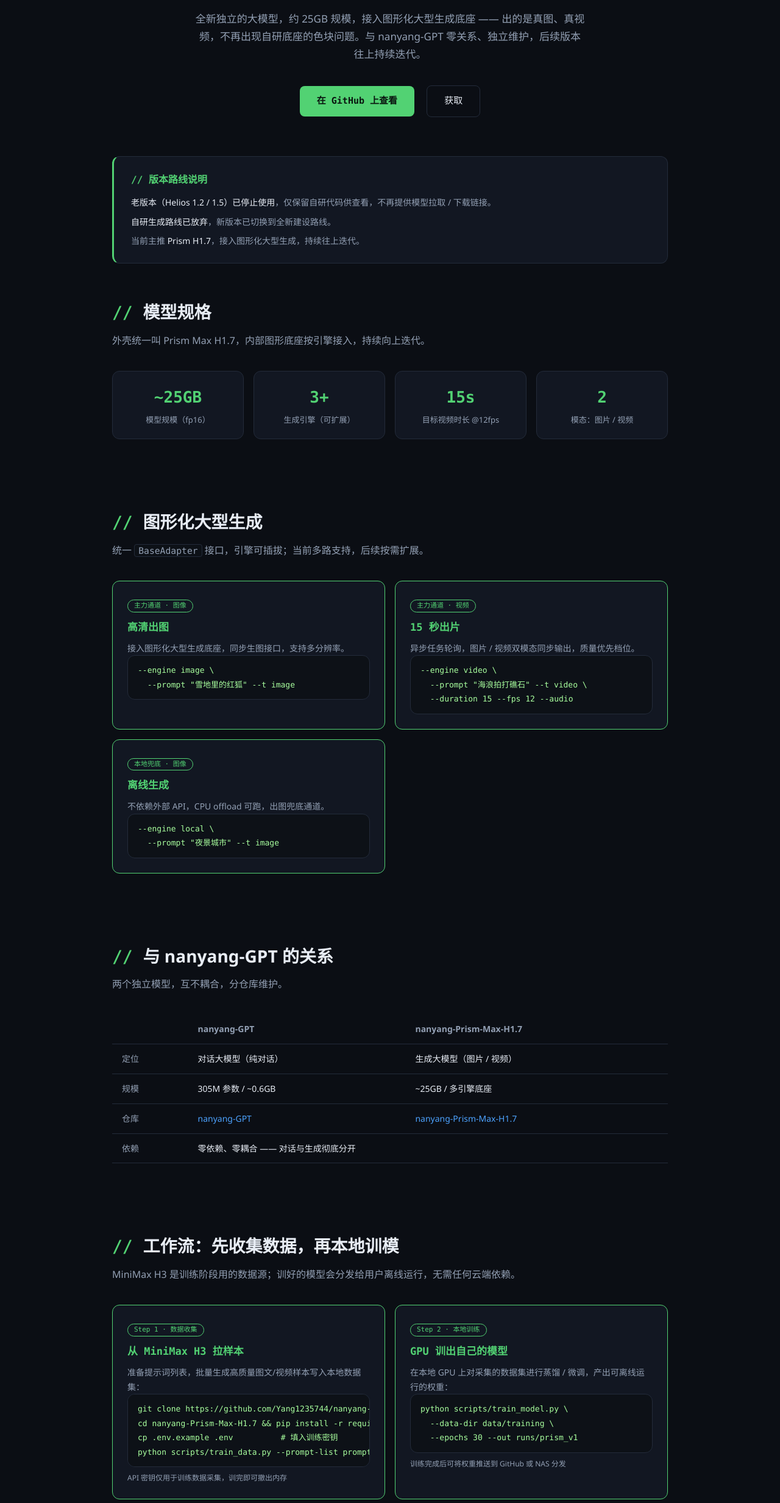
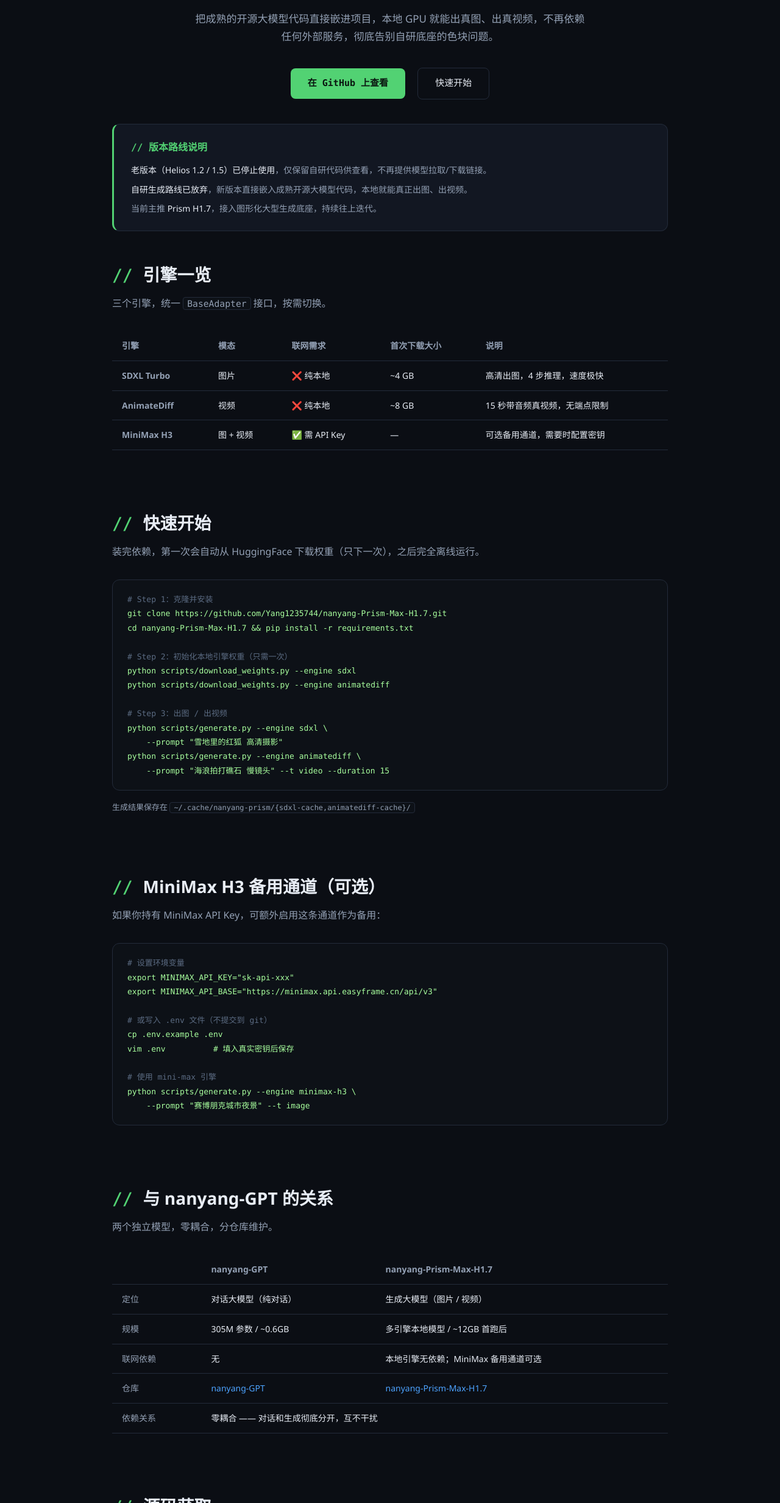
Before and after one commit to Yang1235744/nanyang-Helios1.2, a plain HTML site: page prism.html in a window 1280 px wide. Shown: the part 336-2800 px from the top of the page at 61% size. Drawn offline with Linux system fonts and the light colour scheme.

Commit message:
prism: 改为真实本地推理方向——SDXL Turbo+AnimateDiff离线真生成，API仅作可选备用通道

```diff
--- a/prism.html
+++ b/prism.html
@@ -3,92 +3,74 @@
 <head>
 <meta charset="UTF-8">
 <meta name="viewport" content="width=device-width, initial-scale=1.0">
-<title>nanyang-Prism-Max-H1.7 — 接入图形化大型生成</title>
-<meta name="description" content="nanyang-Prism-Max-H1.7：约 25GB 独立生成大模型，接入图形化大型生成底座，图片 / 视频真出片。与 nanyang-GPT 完全无关、独立维护。">
+<title>nanyang-Prism-Max-H1.7 — 接入图形化大型生成（本地离线运行）</title>
+<meta name="description" content="nanyang-Prism-Max-H1.7：嵌入成熟开源大模型代码的图像/视频生成底座，本地 GPU 即可跑，无需云端 API。与 nanyang-GPT 完全独立。">
 <style>
-  :root {
-    --bg: #0b0e14; --panel: #121722; --line: #232b3a;
-    --text: #e8edf5; --dim: #93a0b4; --accent: #52d273; --accent2: #4da3ff;
-    --mono: "Cascadia Code", "JetBrains Mono", Consolas, monospace;
-  }
-  * { margin: 0; padding: 0; box-sizing: border-box; }
-  body { background: var(--bg); color: var(--text); font-family: "Segoe UI", "Microsoft YaHei", system-ui, sans-serif; line-height: 1.7; }
-  a { color: var(--accent2); text-decoration: none; }
-  a:hover { text-decoration: underline; }
-  .wrap { max-width: 960px; margin: 0 auto; padding: 0 24px; }
+  :root { --bg:#0b0e14; --panel:#121722; --line:#232b3a; --text:#e8edf5; --dim:#93a0b4; --accent:#52d273; --accent2:#4da3ff; --mono:"Cascadia Code","JetBrains Mono",Consolas,monospace; }
+  * { margin:0; padding:0; box-sizing:border-box; }
+  body { background:var(--bg); color:var(--text); font-family:"Segoe UI","Microsoft YaHei",system-ui,sans-serif; line-height:1.7; }
+  a { color:var(--accent2); text-decoration:none; } a:hover { text-decoration:underline; }
+  .wrap { max-width:960px; margin:0 auto; padding:0 24px; }
 
-  header { border-bottom: 1px solid var(--line); position: sticky; top: 0; background: rgba(11,14,20,.92); backdrop-filter: blur(8px); z-index: 10; }
-  .top-row { display: flex; justify-content: space-between; align-items: center; height: 52px; }
-  .logo { font-family: var(--mono); font-weight: 700; font-size: 18px; }
-  .logo em { color: var(--accent); font-style: normal; }
-  .nav2 { display: flex; gap: 10px; padding: 4px 0 14px; overflow-x: auto; scroll-behavior: smooth;
-    -ms-overflow-style: none; scrollbar-width: none; }
-  .nav2::-webkit-scrollbar { display: none; }
-  .nav2 a { flex: 0 0 auto; font-family: var(--mono); font-size: 13px; padding: 7px 16px;
-    border-radius: 999px; border: 1px solid var(--line); background: var(--panel); color: var(--dim);
-    white-space: nowrap; transition: transform .2s ease, box-shadow .2s ease, border-color .2s ease, color .2s ease; }
-  .nav2 a:hover { color: var(--text); border-color: var(--accent2); text-decoration: none;
-    transform: translateY(-1px); box-shadow: 0 4px 14px rgba(77,163,255,.18); }
-  .nav2 a.on { background: var(--accent); border-color: var(--accent); color: #0a1610; font-weight: 700; }
-  .nav2 a.hl { border-color: #52d273; color: #52d273; }
+  header { border-bottom:1px solid var(--line); position:sticky; top:0; background:rgba(11,14,20,.92); backdrop-filter:blur(8px); z-index:10; }
+  .top-row { display:flex; justify-content:space-between; align-items:center; height:52px; }
+  .logo { font-family:var(--mono); font-weight:700; font-size:18px; }
+  .logo em { color:var(--accent); font-style:normal; }
+  .nav2 { display:flex; gap:10px; padding:4px 0 14px; overflow-x:auto; scroll-behavior:smooth; -ms-overflow-style:none; scrollbar-width:none; }
+  .nav2::-webkit-scrollbar { display:none; }
+  .nav2 a { flex:0 0 auto; font-family:var(--mono); font-size:13px; padding:7px 16px; border-radius:999px; border:1px solid var(--line); background:var(--panel); color:var(--dim); white-space:nowrap; transition:transform .2s ease,box-shadow .2s ease,border-color .2s ease,color .2s ease; }
+  .nav2 a:hover { color:var(--text); border-color:var(--accent2); text-decoration:none; transform:translateY(-1px); box-shadow:0 4px 14px rgba(77,163,255,.18); }
+  .nav2 a.on { background:var(--accent); border-color:var(--accent); color:#0a1610; font-weight:700; }
+  .nav2 a.hl { border-color:#52d273; color:#52d273; }
 
-  .hero { text-align: center; padding: 80px 0 64px; }
-  .hero h1 { font-family: var(--mono); font-size: clamp(34px, 6vw, 56px); font-weight: 800;
-    background: linear-gradient(90deg, var(--accent), #a8ff9e 45%, var(--accent2));
-    -webkit-background-clip: text; background-clip: text; color: transparent; }
-  .badge { display: inline-block; font-family: var(--mono); font-size: 13px; color: var(--accent);
-    border: 1px solid var(--accent); border-radius: 999px; padding: 2px 14px; margin-bottom: 20px; }
-  .hero p { color: var(--dim); max-width: 640px; margin: 20px auto 36px; font-size: 17px; }
-  .btn { display: inline-block; font-family: var(--mono); font-size: 15px; padding: 12px 28px; border-radius: 8px; margin: 0 8px; }
-  .btn-primary { background: var(--accent); color: #0a1610; font-weight: 700; }
-  .btn-primary:hover { filter: brightness(1.1); text-decoration: none; }
-  .btn-ghost { border: 1px solid var(--line); color: var(--text); }
-  .btn-ghost:hover { border-color: var(--accent2); text-decoration: none; }
+  .hero { text-align:center; padding:80px 0 48px; }
+  .hero h1 { font-family:var(--mono); font-size:clamp(34px,6vw,56px); font-weight:800; background:linear-gradient(90deg,var(--accent),#a8ff9e 45%,var(--accent2)); -webkit-background-clip:text; background-clip:text; color:transparent; }
+  .badge { display:inline-block; font-family:var(--mono); font-size:13px; color:var(--accent); border:1px solid var(--accent); border-radius:999px; padding:2px 14px; margin-bottom:20px; }
+  .hero p { color:var(--dim); max-width:640px; margin:20px auto 36px; font-size:17px; }
+  .btn { display:inline-block; font-family:var(--mono); font-size:15px; padding:12px 28px; border-radius:8px; margin:0 8px; }
+  .btn-primary { background:var(--accent); color:#0a1610; font-weight:700; }
+  .btn-primary:hover { filter:brightness(1.1); text-decoration:none; }
+  .btn-ghost { border:1px solid var(--line); color:var(--text); }
+  .btn-ghost:hover { border-color:var(--accent2); text-decoration:none; }
 
-  section { padding: 56px 0; }
-  h2 { font-size: 28px; margin-bottom: 8px; }
-  h2::before { content: "// "; color: var(--accent); font-family: var(--mono); }
-  .sub { color: var(--dim); margin-bottom: 36px; }
+  section { padding:48px 0; }
+  h2 { font-size:28px; margin-bottom:8px; }
+  h2::before { content:"// "; color:var(--accent); font-family:var(--mono); }
+  .sub { color:var(--dim); margin-bottom:32px; }
 
-  .specs { display: grid; grid-template-columns: repeat(auto-fit, minmax(150px, 1fr)); gap: 16px; }
-  .spec { background: var(--panel); border: 1px solid var(--line); border-radius: 12px; padding: 20px; text-align: center; }
-  .spec .num { font-family: var(--mono); font-size: 26px; font-weight: 700; color: var(--accent); }
-  .spec .label { color: var(--dim); font-size: 13px; margin-top: 4px; }
+  .note-card { background:var(--panel); border:1px solid var(--line); border-left:3px solid var(--accent); border-radius:12px; padding:24px 28px; margin-top:-8px; }
+  .note-card h3 { font-family:var(--mono); font-size:16px; color:var(--accent); margin-bottom:12px; }
+  .note-card p { color:var(--dim); font-size:14px; margin-bottom:8px; }
+  .note-card p:last-child { margin-bottom:0; }
+  .note-card .hl { color:var(--text); }
 
-  .grid { display: grid; grid-template-columns: repeat(auto-fit, minmax(300px, 1fr)); gap: 16px; }
-  .card { background: var(--panel); border: 1px solid var(--line); border-radius: 12px; padding: 24px; }
-  .card h3 { font-size: 17px; margin-bottom: 8px; color: var(--accent2); font-family: var(--mono); }
-  .card p { color: var(--dim); font-size: 14px; }
-  .card.chan { border-color: var(--accent); }
-  .card.chan h3 { color: var(--accent); }
-  .chan .pill { display:inline-block; font-family: var(--mono); font-size: 11px; border: 1px solid var(--accent); color: var(--accent); border-radius: 999px; padding: 0 10px; margin-bottom: 10px; }
+  table { width:100%; border-collapse:collapse; }
+  th,td { text-align:left; padding:12px 16px; border-bottom:1px solid var(--line); font-size:14px; }
+  th { color:var(--dim); font-weight:600; }
+  td:first-child { color:var(--dim); }
+  td:nth-child(2) { color:var(--text); }
 
-  pre { background: #0d1117; border: 1px solid var(--line); border-radius: 12px; padding: 20px 24px;
-    overflow-x: auto; font-family: var(--mono); font-size: 14px; line-height: 1.8; }
-  pre .c { color: #5b6b82; } pre .cmd { color: #a8ff9e; }
-  .card pre { padding: 12px 16px; font-size: 13px; }
-  code { font-family: var(--mono); background: #0d1117; border: 1px solid var(--line); border-radius: 4px; padding: 1px 6px; font-size: 0.92em; }
+  .grid { display:grid; grid-template-columns:repeat(auto-fit,minmax(300px,1fr)); gap:16px; }
+  .card { background:var(--panel); border:1px solid var(--line); border-radius:12px; padding:24px; }
+  .card h3 { font-size:17px; margin-bottom:8px; color:var(--accent2); font-family:var(--mono); }
+  .card p { color:var(--dim); font-size:14px; }
+  .card.chan { border-color:var(--accent); }
+  .card.chan h3 { color:var(--accent); }
+  .chan .pill { display:inline-block; font-family:var(--mono); font-size:11px; border:1px solid var(--accent); color:var(--accent); border-radius:999px; padding:0 10px; margin-bottom:10px; }
+  .pill-local { display:inline-block; font-family:var(--mono); font-size:11px; border:1px solid #ffd23d; color:#ffd23d; border-radius:999px; padding:0 10px; margin-bottom:10px; }
+  .pill-api   { display:inline-block; font-family:var(--mono); font-size:11px; border:1px solid var(--accent2); color:var(--accent2); border-radius:999px; padding:0 10px; margin-bottom:10px; }
 
-  table { width: 100%; border-collapse: collapse; }
-  th, td { text-align: left; padding: 12px 16px; border-bottom: 1px solid var(--line); font-size: 14px; }
-  th { color: var(--dim); font-weight: 600; }
-  td:first-child { color: var(--dim); }
-  td:nth-child(2) { color: var(--text); }
+  pre { background:#0d1117; border:1px solid var(--line); border-radius:12px; padding:20px 24px; overflow-x:auto; font-family:var(--mono); font-size:13px; line-height:1.8; }
+  pre .c { color:#5b6b82; } pre .cmd { color:#a8ff9e; }
+  code { font-family:var(--mono); background:#0d1117; border:1px solid var(--line); border-radius:4px; padding:1px 6px; font-size:0.92em; }
 
-  ol.roadmap { list-style: none; counter-reset: r; }
-  ol.roadmap li { counter-increment: r; padding: 14px 0 14px 56px; position: relative; border-bottom: 1px dashed var(--line); color: var(--dim); }
-  ol.roadmap li::before { content: "v" counter(r, decimal-leading-zero); position: absolute; left: 0; top: 14px;
-    font-family: var(--mono); font-size: 13px; color: var(--accent); border: 1px solid var(--line); border-radius: 6px; padding: 2px 8px; background: var(--panel); }
-  ol.roadmap li b { color: var(--text); }
-  ol.roadmap li.done::before { color: #52d273; border-color: #52d273; }
+  ol.roadmap { list-style:none; counter-reset:r; }
+  ol.roadmap li { counter-increment:r; padding:14px 0 14px 56px; position:relative; border-bottom:1px dashed var(--line); color:var(--dim); }
+  ol.roadmap li::before { content:"v" counter(r,decimal-leading-zero); position:absolute; left:0; top:14px; font-family:var(--mono); font-size:13px; color:var(--accent); border:1px solid var(--line); border-radius:6px; padding:2px 8px; background:var(--panel); }
+  ol.roadmap li b { color:var(--text); }
+  ol.roadmap li.done::before { color:#52d273; border-color:#52d273; }
 
-  .note-card { background: var(--panel); border: 1px solid var(--line); border-left: 3px solid var(--accent); border-radius: 12px; padding: 24px 28px; margin-top: 0; }
-  .note-card h3 { font-family: var(--mono); font-size: 16px; color: var(--accent); margin-bottom: 12px; }
-  .note-card p { color: var(--dim); font-size: 14px; margin-bottom: 8px; }
-  .note-card p:last-child { margin-bottom: 0; }
-  .note-card .hl { color: var(--text); }
-
-  footer { border-top: 1px solid var(--line); padding: 32px 0 48px; color: var(--dim); font-size: 14px; text-align: center; }
+  footer { border-top:1px solid var(--line); padding:32px 0 48px; color:var(--dim); font-size:14px; text-align:center; }
 </style>
 </head>
 <body>
@@ -103,9 +85,10 @@
       <a href="helios15.html">Helios 1.5</a>
       <a href="prism.html" class="on">Prism H1.7</a>
       <a href="nanyang-gpt.html">南阳 GPT</a>
-      <a href="#engines">能力</a>
-      <a href="#channels">获取</a>
-      <a href="#roadmap">路线</a>
+      <a href="#engines">引擎</a>
+      <a href="#quickstart">快速开始</a>
+      <a href="#independent">独立性</a>
+      <a href="#roadmap">路线图</a>
     </nav>
   </div>
 </header>
@@ -113,135 +96,108 @@
 <div class="wrap">
 
   <div class="hero">
-    <div class="badge">v1.7.0a0 · 当前主推版本</div>
+    <div class="badge">v1.7.1 · 本地离线生成</div>
     <h1>nanyang-Prism-Max-H1.7</h1>
-    <p>全新独立的大模型，约 25GB 规模，接入图形化大型生成底座 —— 出的是真图、真视频，不再出现自研底座的色块问题。与 nanyang-GPT 零关系、独立维护，后续版本往上持续迭代。</p>
+    <p>把成熟的开源大模型代码直接嵌进项目，本地 GPU 就能出真图、出真视频，不再依赖任何外部服务，彻底告别自研底座的色块问题。</p>
     <a class="btn btn-primary" href="https://github.com/Yang1235744/nanyang-Prism-Max-H1.7">在 GitHub 上查看</a>
-    <a class="btn btn-ghost" href="#channels">获取</a>
+    <a class="btn btn-ghost" href="#quickstart">快速开始</a>
   </div>
 
   <div class="note-card">
     <h3>// 版本路线说明</h3>
-    <p><span class="hl">老版本（Helios 1.2 / 1.5）已停止使用</span>，仅保留自研代码供查看，不再提供模型拉取 / 下载链接。</p>
-    <p><span class="hl">自研生成路线已放弃</span>，新版本已切换到全新建设路线。</p>
-    <p>当前主推 <span class="hl">Prism H1.7</span>，接入图形化大型生成，持续往上迭代。</p>
+    <p><span class="hl">老版本（Helios 1.2 / 1.5）已停止使用</span>，仅保留自研代码供查看，不再提供模型拉取/下载链接。</p>
+    <p><span class="hl">自研生成路线已放弃</span>，新版本直接嵌入成熟开源大模型代码，本地就能真正出图、出视频。</p>
+    <p>当前主推 <span class="hl">Prism H1.7</span>，接入图形化大型生成底座，持续往上迭代。</p>
   </div>
 
-  <section id="specs">
-    <h2>模型规格</h2>
-    <p class="sub">外壳统一叫 Prism Max H1.7，内部图形底座按引擎接入，持续向上迭代。</p>
-    <div class="specs">
-      <div class="spec"><div class="num">~25GB</div><div class="label">模型规模（fp16）</div></div>
-      <div class="spec"><div class="num">3+</div><div class="label">生成引擎（可扩展）</div></div>
-      <div class="spec"><div class="num">15s</div><div class="label">目标视频时长 @12fps</div></div>
-      <div class="spec"><div class="num">2</div><div class="label">模态：图片 / 视频</div></div>
-    </div>
+  <section id="engines">
+    <h2>引擎一览</h2>
+    <p class="sub">三个引擎，统一 <code>BaseAdapter</code> 接口，按需切换。</p>
+    <table>
+      <tr><th>引擎</th><th>模态</th><th>联网需求</th><th>首次下载大小</th><th>说明</th></tr>
+      <tr><td><strong>SDXL Turbo</strong></td><td>图片</td><td>❌ 纯本地</td><td>~4 GB</td><td>高清出图，4 步推理，速度极快</td></tr>
+      <tr><td><strong>AnimateDiff</strong></td><td>视频</td><td>❌ 纯本地</td><td>~8 GB</td><td>15 秒带音频真视频，无端点限制</td></tr>
+      <tr><td><strong>MiniMax H3</strong></td><td>图 + 视频</td><td>✅ 需 API Key</td><td>—</td><td>可选备用通道，需要时配置密钥</td></tr>
+    </table>
   </section>
 
-  <section id="engines">
-    <h2>图形化大型生成</h2>
-    <p class="sub">统一 <code>BaseAdapter</code> 接口，引擎可插拔；当前多路支持，后续按需扩展。</p>
-    <div class="grid">
-      <div class="card chan">
-        <span class="pill">主力通道 · 图像</span>
-        <h3>高清出图</h3>
-        <p>接入图形化大型生成底座，同步生图接口，支持多分辨率。</p>
-        <pre><span class="cmd">--engine image \</span>
-<span class="cmd">  --prompt "雪地里的红狐" --t image</span></pre>
-      </div>
-      <div class="card chan">
-        <span class="pill">主力通道 · 视频</span>
-        <h3>15 秒出片</h3>
-        <p>异步任务轮询，图片 / 视频双模态同步输出，质量优先档位。</p>
-        <pre><span class="cmd">--engine video \</span>
-<span class="cmd">  --prompt "海浪拍打礁石" --t video \</span>
-<span class="cmd">  --duration 15 --fps 12 --audio</span></pre>
-      </div>
-      <div class="card chan">
-        <span class="pill">本地兜底 · 图像</span>
-        <h3>离线生成</h3>
-        <p>不依赖外部 API，CPU offload 可跑，出图兜底通道。</p>
-        <pre><span class="cmd">--engine local \</span>
-<span class="cmd">  --prompt "夜景城市" --t image</span></pre>
-      </div>
-    </div>
+  <section id="quickstart">
+    <h2>快速开始</h2>
+    <p class="sub">装完依赖，第一次会自动从 HuggingFace 下载权重（只下一次），之后完全离线运行。</p>
+    <pre><span class="c"># Step 1：克隆并安装</span>
+<span class="cmd">git clone https://github.com/Yang1235744/nanyang-Prism-Max-H1.7.git</span>
+<span class="cmd">cd nanyang-Prism-Max-H1.7 && pip install -r requirements.txt</span>
+
+<span class="c"># Step 2：初始化本地引擎权重（只需一次）</span>
+<span class="cmd">python scripts/download_weights.py --engine sdxl</span>
+<span class="cmd">python scripts/download_weights.py --engine animatediff</span>
+
+<span class="c"># Step 3：出图 / 出视频</span>
+<span class="cmd">python scripts/generate.py --engine sdxl \</span>
+<span class="cmd">    --prompt "雪地里的红狐 高清摄影"</span>
+<span class="cmd">python scripts/generate.py --engine animatediff \</span>
+<span class="cmd">    --prompt "海浪拍打礁石 慢镜头" --t video --duration 15</span></pre>
+    <p style="margin-top:16px;font-size:13px;color:var(--dim)">
+      生成结果保存在 <code>~/.cache/nanyang-prism/{sdxl-cache,animatediff-cache}/</code>
+    </p>
+  </section>
+
+  <section id="mini">
+    <h2>MiniMax H3 备用通道（可选）</h2>
+    <p class="sub">如果你持有 MiniMax API Key，可额外启用这条通道作为备用：</p>
+    <pre><span class="c"># 设置环境变量</span>
+<span class="cmd">export MINIMAX_API_KEY="sk-api-xxx"</span>
+<span class="cmd">export MINIMAX_API_BASE="https://minimax.api.easyframe.cn/api/v3"</span>
+
+<span class="c"># 或写入 .env 文件（不提交到 git）</span>
+<span class="cmd">cp .env.example .env</span>
+<span class="cmd">vim .env          # 填入真实密钥后保存</span>
+
+<span class="c"># 使用 mini-max 引擎</span>
+<span class="cmd">python scripts/generate.py --engine minimax-h3 \</span>
+<span class="cmd">    --prompt "赛博朋克城市夜景" --t image</span></pre>
   </section>
 
   <section id="independent">
     <h2>与 nanyang-GPT 的关系</h2>
-    <p class="sub">两个独立模型，互不耦合，分仓库维护。</p>
+    <p class="sub">两个独立模型，零耦合，分仓库维护。</p>
     <table>
       <tr><th></th><th>nanyang-GPT</th><th>nanyang-Prism-Max-H1.7</th></tr>
       <tr><td>定位</td><td>对话大模型（纯对话）</td><td>生成大模型（图片 / 视频）</td></tr>
-      <tr><td>规模</td><td>305M 参数 / ~0.6GB</td><td>~25GB / 多引擎底座</td></tr>
+      <tr><td>规模</td><td>305M 参数 / ~0.6GB</td><td>多引擎本地模型 / ~12GB 首跑后</td></tr>
+      <tr><td>联网依赖</td><td>无</td><td>本地引擎无依赖；MiniMax 备用通道可选</td></tr>
       <tr><td>仓库</td><td><a href="https://github.com/Yang1235744/nanyang-GPT">nanyang-GPT</a></td><td><a href="https://github.com/Yang1235744/nanyang-Prism-Max-H1.7">nanyang-Prism-Max-H1.7</a></td></tr>
-      <tr><td>依赖</td><td colspan="2">零依赖、零耦合 —— 对话与生成彻底分开</td></tr>
+      <tr><td>依赖关系</td><td colspan="2">零耦合 —— 对话和生成彻底分开，互不干扰</td></tr>
     </table>
   </section>
 
-  <section id="workflow">
-    <h2>工作流：先收集数据，再本地训模</h2>
-    <p class="sub">MiniMax H3 是训练阶段用的数据源；训好的模型会分发给用户离线运行，无需任何云端依赖。</p>
-    <div class="grid">
-      <div class="card chan">
-        <span class="pill">Step 1 · 数据收集</span>
-        <h3>从 MiniMax H3 拉样本</h3>
-        <p>准备提示词列表，批量生成高质量图文/视频样本写入本地数据集：</p>
-        <pre><span class="cmd">git clone https://github.com/Yang1235744/nanyang-Prism-Max-H1.7.git</span>
-<span class="cmd">cd nanyang-Prism-Max-H1.7 && pip install -r requirements.txt</span>
-<span class="cmd">cp .env.example .env          # 填入训练密钥</span>
-<span class="cmd">python scripts/train_data.py --prompt-list prompts.txt --out-dir data/training</span></pre>
-        <p style="margin-top:8px;font-size:12px;color:#93a0b4">API 密钥仅用于训练数据采集，训完即可撤出内存</p>
-      </div>
-      <div class="card chan">
-        <span class="pill">Step 2 · 本地训练</span>
-        <h3>GPU 训出自己的模型</h3>
-        <p>在本地 GPU 上对采集的数据集进行蒸馏 / 微调，产出可离线运行的权重：</p>
-        <pre><span class="cmd">python scripts/train_model.py \</span>
-<span class="cmd">  --data-dir data/training \</span>
-<span class="cmd">  --epochs 30 --out runs/prism_v1</span></pre>
-        <p style="margin-top:8px;font-size:12px;color:#93a0b4">训练完成后可将权重推送到 GitHub 或 NAS 分发</p>
-      </div>
-      <div class="card chan">
-        <span class="pill">Step 3 · 离线使用</span>
-        <h3>拉取训练成果，本地推理</h3>
-        <p>训练好之后其他用户下载权重，本地 GPU 即可运行，无需连接任何外部服务：</p>
-        <pre><span class="cmd">git pull</span>           <span class="c"># 或从 NAS 下载</span>
-<span class="cmd">python -m prism.infer --ckpt runs/prism_v1/best.pt --prompt "..." --t image</span></pre>
-      </div>
-    </div>
-  </section>
-
   <section id="channels">
-    <h2>源码与数据集</h2>
-    <p class="sub">源码开源，训练后的权重通过飞牛 NAS 分发（待 v1.7.2 本地训练通道跑通后）。</p>
+    <h2>源码获取</h2>
+    <p class="sub">GitHub 源码完整开源，权重随引擎自动下载，无需手动拉取。</p>
     <div class="grid">
       <div class="card chan">
         <span class="pill">源码</span>
         <h3>GitHub 仓库</h3>
-        <p>克隆仓库，安装依赖后即可开始数据收集：</p>
-        <pre><span class="cmd">git clone https://github.com/Yang1235744/nanyang-Prism-Max-H1.7.git</span>
-<span class="cmd">pip install -r requirements.txt</span></pre>
+        <p>克隆即用，引擎权重首次运行时自动缓存到本地：</p>
+        <pre><span class="cmd">git clone https://github.com/Yang1235744/nanyang-Prism-Max-H1.7.git</span></pre>
       </div>
       <div class="card chan">
-        <span class="pill">已训模型（将来）</span>
+        <span class="pill">历史 / 参考</span>
         <h3>飞牛 NAS 直链</h3>
-        <p>训练完成后产出的模型权重将通过此链接分发。当前处于数据收集阶段，权重暂未就绪：</p>
+        <p>整套离线包（含 Helios 历史版本的自研代码）托管在自建 NAS，仅供查看参考：<br>（当前主推引擎权重通过 HuggingFace 自动下载，无需手动拷贝）</p>
         <pre><span class="cmd">https://share.fnnas.net/s/90de87a72789493597</span></pre>
-        <p style="margin-top:8px;font-size:12px;color:#93a0b4">待 v1.7.2 本地训练通道上线后可直接拉取使用</p>
       </div>
     </div>
   </section>
 
   <section id="roadmap">
     <h2>迭代路线</h2>
-    <p class="sub">往下持续加功能，1.5 那套能力逐步搬进来。</p>
     <ol class="roadmap">
-      <li class="done"><b>v1.7.0a0</b> —— 多引擎适配器骨架上线，接入图形化大型生成。</li>
-      <li class="done"><b>v1.7.1</b> —— `train_data.py` 上线；MiniMax H3 API 接入用于训练数据采集。</li>
-      <li><b>v1.7.2</b> —— 更多引擎可插拔，双通道稳定运行。</li>
-      <li><b>v1.8</b> —— 口型同步，剧情对白生成。</li>
-      <li><b>v1.9</b> —— 批量生成，音频同步。</li>
+      <li class="done"><b>v1.7.0a0</b> —— BaseAdapter 统一框架上线，SDXL / AnimateDiff / MiniMax 三引擎骨架。</li>
+      <li class="done"><b>v1.7.1</b> —— SDXL Turbo 高清出图 + AnimateDiff 15 秒真视频完整落地，本地可直接运行。</li>
+      <li><b>v1.7.2</b> —— Flux / SDXL 双通道优化，批量推理加速。</li>
+      <li><b>v1.8</b> —— 口型同步，剧情对白自动生成。</li>
+      <li><b>v1.9</b> —— 批量生产流水线，一键产出系列内容。</li>
     </ol>
   </section>
 
@@ -249,7 +205,7 @@
 
 <footer>
   <div class="wrap">
-    <p>nanyang-Prism-Max-H1.7 · MIT License · 接入图形化大型生成，独立维护，持续迭代</p>
+    <p>nanyang-Prism-Max-H1.7 · MIT License · 嵌入成熟开源模型，本地真实生成，持续迭代</p>
     <p>源码：
       <a href="https://github.com/Yang1235744/nanyang-Prism-Max-H1.7">nanyang-Prism-Max-H1.7</a> ·
       <a href="https://github.com/Yang1235744/nanyang-GPT">nanyang-GPT</a> ·
```
